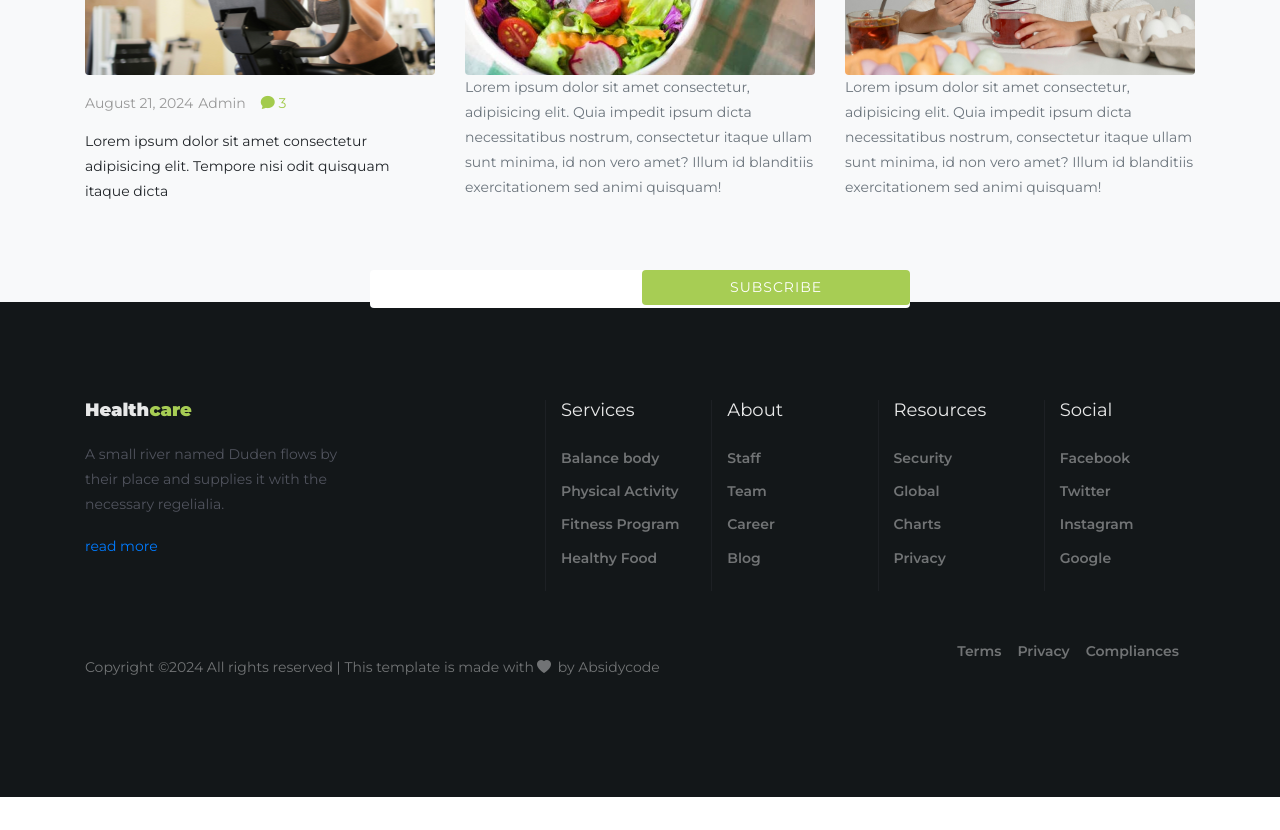
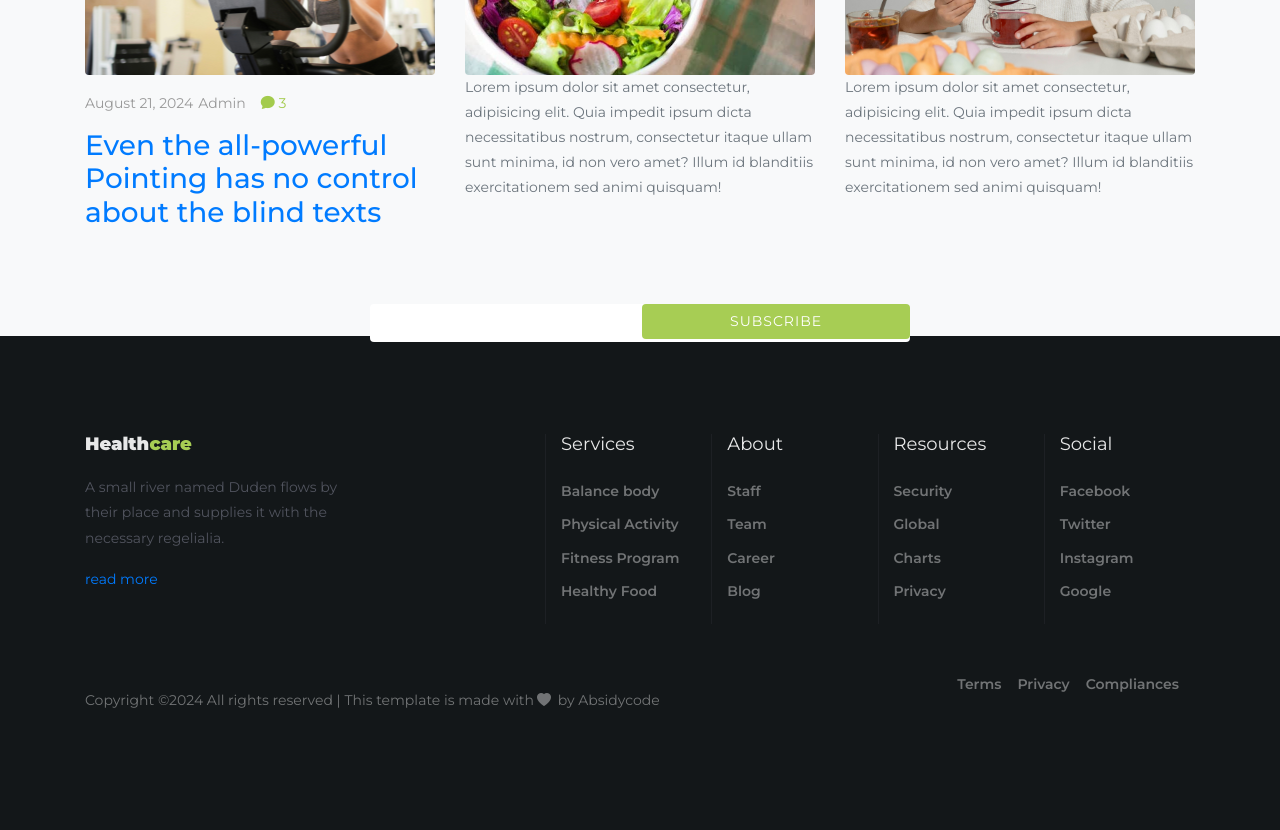
Before and after one commit to Olamilekan10/Affiliate-web, a React (Create React App) app: page / in a window 1280 px wide. Shown: the part 5640-6470 px from the top of the page. Before the commit the page ends 6437 px from the top, so only its background shows below. Built offline with nearby package versions, Linux system fonts and the light colour scheme; the HTML template or start-up script is replaced by a standard one.

Commit message:
created a heading class content

```diff
--- a/src/components/News&Blogs/NewsBlogs.jsx
+++ b/src/components/News&Blogs/NewsBlogs.jsx
@@ -42,9 +42,9 @@ const NewsBlogs = () => {
                                         </a>
                                     </div>
                                 </div>
-                                <div className="heading">
-                                    Lorem ipsum dolor sit amet consectetur adipisicing elit. Tempore nisi odit quisquam itaque dicta
-                                </div>
+                                <h3 className="heading">
+                                    <a href="#">Even the all-powerful Pointing has no control about the blind texts</a>
+                                </h3>
                             </div>
                         </div>
                     </div>
```
Also changed, not shown: src/components/News&Blogs/NewsBlogs.css (line endings or trailing spaces).
